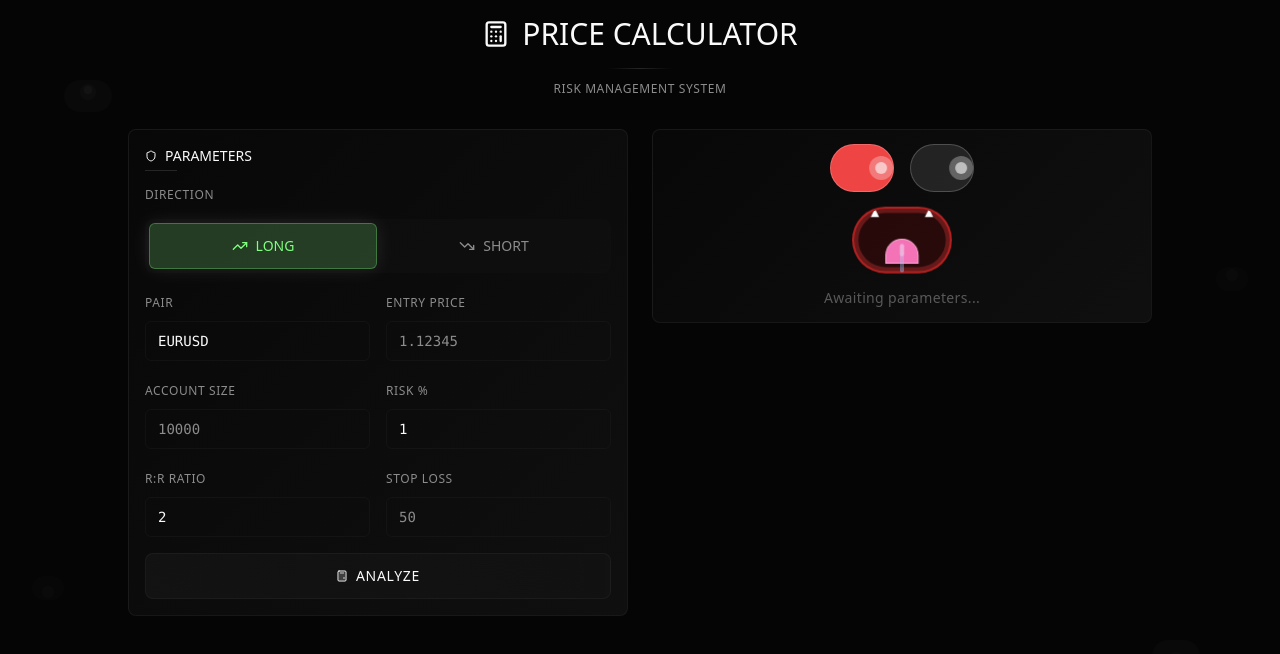
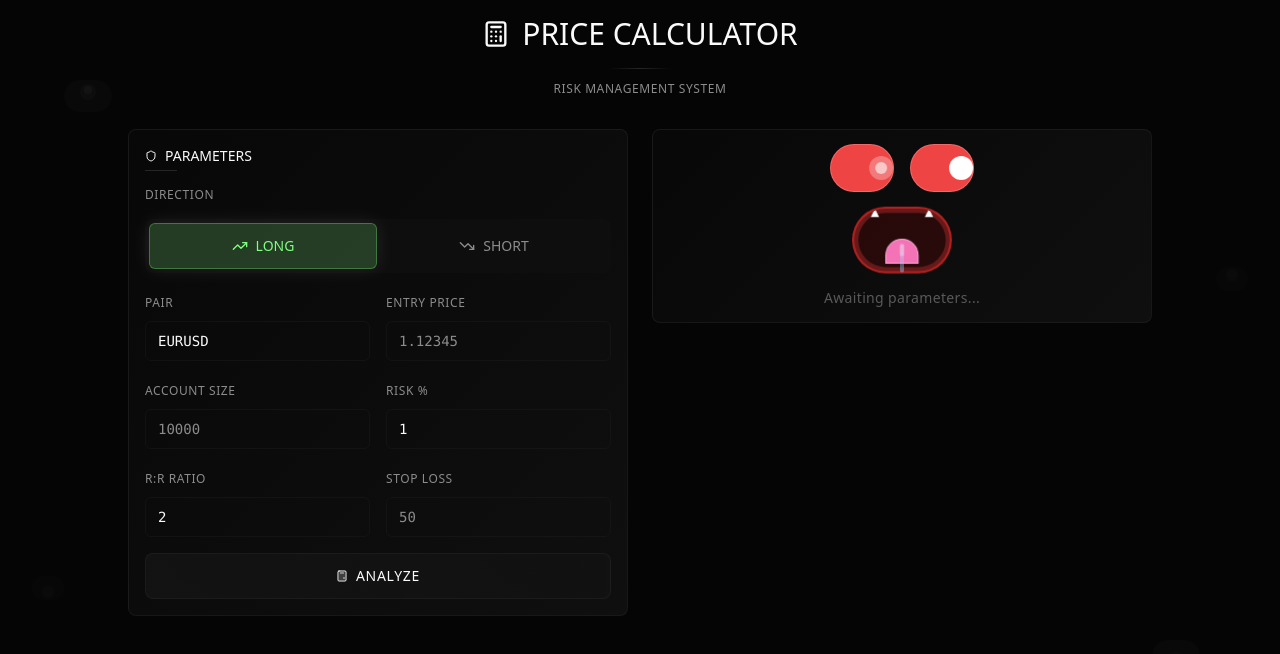
Before and after one commit to adamoas123/chart-trade-assistant, a React (Vite) app: page / in a window 1280 px wide. Shown: the top 654 px of the page. Built offline with nearby package versions, Linux system fonts and the light colour scheme.

Commit message:
Change background and pupils colors.

```diff
--- a/src/components/PriceCalculator.tsx
+++ b/src/components/PriceCalculator.tsx
@@ -683,9 +683,9 @@ const PriceCalculator = () => {
                         </div>
 
                         {/* Right Eye */}
-                        <div className="relative w-16 h-12 bg-foreground/10 rounded-full border border-foreground/20">
-                          <div className="absolute top-1/2 left-1/2 transform -translate-x-1/2 -translate-y-1/2 w-6 h-6 bg-foreground/30 rounded-full transition-transform duration-1000 animate-[slide-left-right_2s_ease-in-out_infinite]">
-                            <div className="absolute top-1/2 left-1/2 transform -translate-x-1/2 -translate-y-1/2 w-3 h-3 bg-foreground/60 rounded-full"></div>
+                        <div className="relative w-16 h-12 bg-red-500 rounded-full border border-foreground/20">
+                          <div className="absolute top-1/2 left-1/2 transform -translate-x-1/2 -translate-y-1/2 w-6 h-6 bg-white rounded-full transition-transform duration-1000 animate-[slide-left-right_2s_ease-in-out_infinite]">
+                            <div className="absolute top-1/2 left-1/2 transform -translate-x-1/2 -translate-y-1/2 w-3 h-3 bg-white rounded-full"></div>
                           </div>
                         </div>
                       </div>
```
